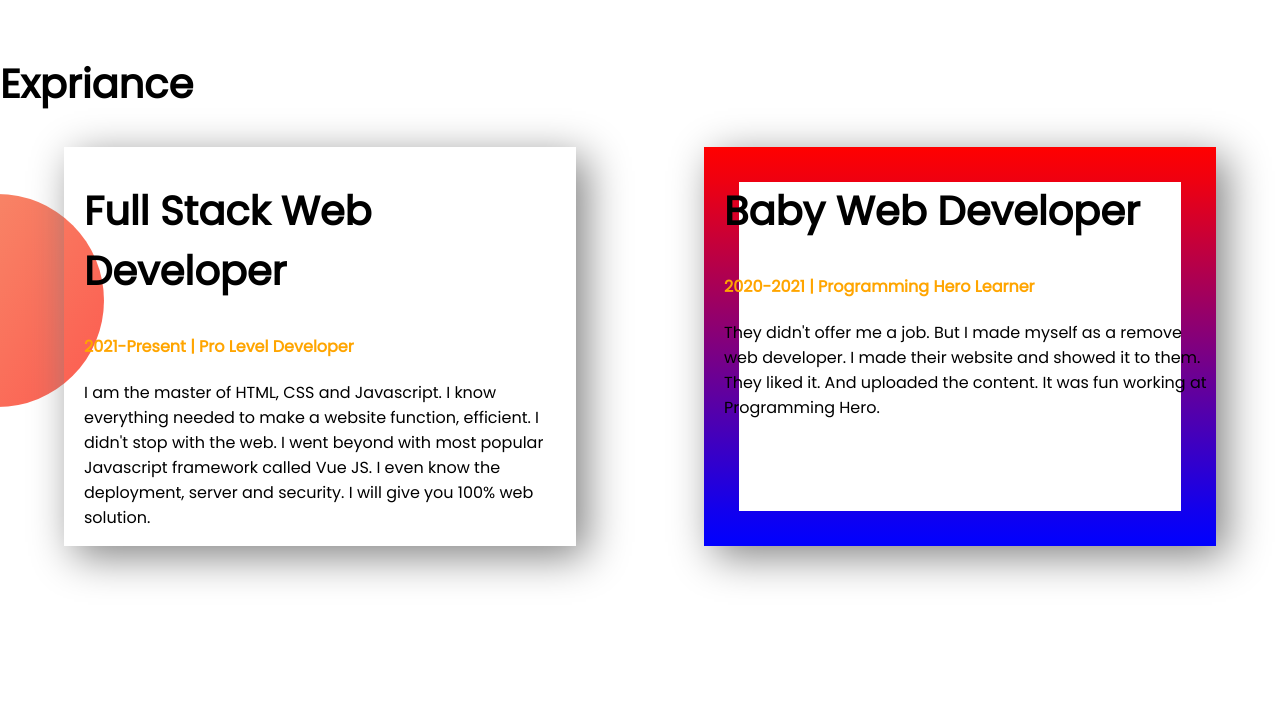
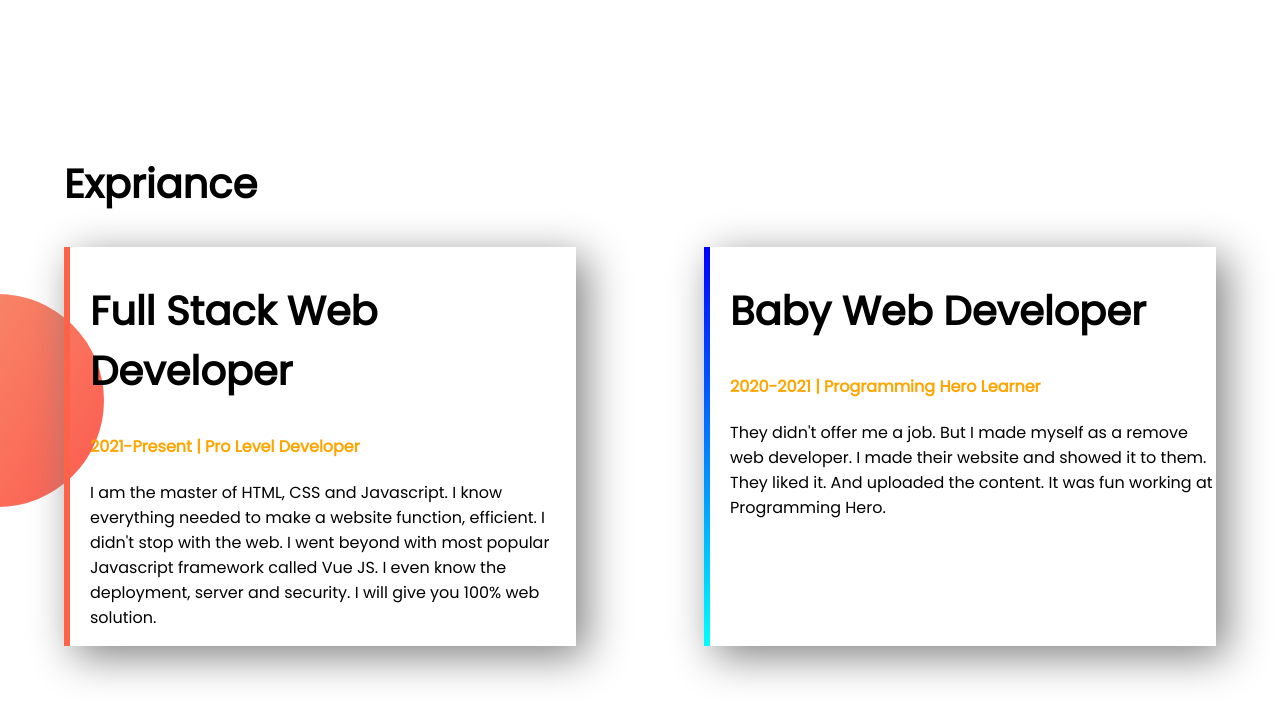
Before and after one commit to Jugol-Karmakar/developer-portfolio, a plain HTML site: page index.html in a window 1280 px wide. Shown: the part 1060-1780 px from the top of the page. Before the commit the page ends 1706 px from the top, so only its background shows below. Drawn offline with Linux system fonts and the light colour scheme.

Commit message:
expriance added

```diff
--- a/css/style.css
+++ b/css/style.css
@@ -13,7 +13,7 @@ h1 {
 
 .flexible-container {
   display: flex;
-  margin-bottom: 100px;
+  margin-bottom: 150px;
 }
 
 .header1 {
@@ -51,6 +51,10 @@ h1 {
   background-position: left;
 }
 
+.expriance {
+  margin-left: 5%;
+}
+
 .expriance-item {
   width: 40%;
   margin-left: 5%;
@@ -59,6 +63,14 @@ h1 {
   box-shadow: 10px 10px 40px gray;
 }
 
+#wev-dev-ex {
+  border-left: 6px solid;
+  border-image: linear-gradient(tomato, tomato);
+  border-image-slice: 1;
+}
+
 #web-dev {
-  border-image: linear-gradient(red, blue) 27 / 35px;
+  border-left: 6px solid;
+  border-image: linear-gradient(blue, cyan);
+  border-image-slice: 1;
 }
--- a/index.html
+++ b/index.html
@@ -51,10 +51,10 @@
     <!-- expriance section -->
 
     <section class="expriance-area">
-        <h1>Expriance</h1>
+        <h1 class="expriance">Expriance</h1>
 
         <div class="flexible-container">
-            <div class="expriance-item">
+            <div id="wev-dev-ex" class="expriance-item">
                 <h1>Full Stack Web Developer</h1>
                 <h4 class="orange-color">2021-Present | Pro Level Developer</h4>
                 <p>I am the master of HTML, CSS and Javascript. I know everything needed to make a website function, efficient. I didn't stop with the web. I went beyond with most popular Javascript framework called Vue JS. I even know the deployment, server and security. I will give you 100% web solution.</p>
```
